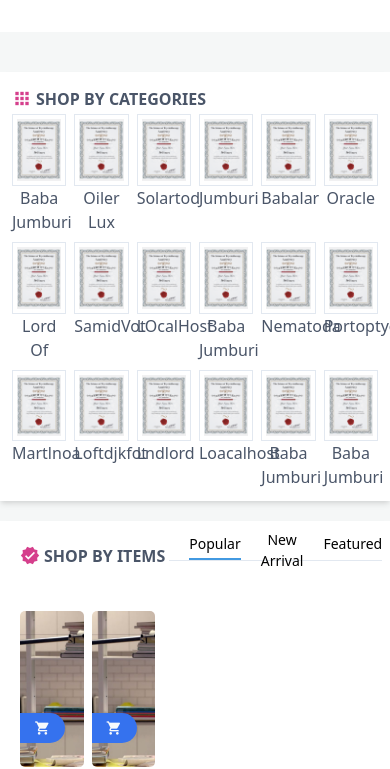
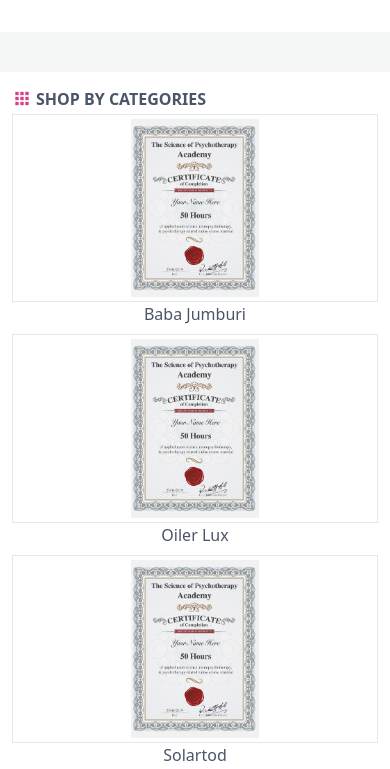
Before and after one commit to allImran/vue-tail-shop, a Vue app: page /category in a window 390 px wide. Shown: the part 2388-3157 px from the top of the page. Built offline with nearby package versions, Linux system fonts and the light colour scheme.

Commit message:
shop by category responsive for mobile device

```diff
--- a/src/components/atom/Card.vue
+++ b/src/components/atom/Card.vue
@@ -1,7 +1,7 @@
 <template>
 	<div class="flex flex-col">
 		<div :class="`p-1 ${border}`">
-			<img class="card-image w-32" :src="image" alt="">
+			<img class="card-image w-32 m-auto" :src="image" alt="">
 		</div>
 		<router-link to="#">
 			<p :class="`${titleStyle}`">{{ title }}</p>
--- a/src/components/molecule/category/CategoriesInCard.vue
+++ b/src/components/molecule/category/CategoriesInCard.vue
@@ -6,7 +6,7 @@
 			text="shop by categories"
 			textStyle="text-gray-700 text-md truncate uppercase font-bold"
 		/>
-		<div class="grid grid-cols-6 gap-2">
+		<div class="grid md:grid-cols-6 sm:grid-cols-3 gap-2">
 			<div
 				v-for="(item, index) in products"
 				:key="index"
@@ -24,7 +24,7 @@
 	import Card from "@/components/atom/Card"
 	import TextWithIcon from "@/components/atom/TextWithIcon"
 	export default{
-		name: 'CaegoryCardView',
+		name: 'CategoryCardView',
 		components: {
 			TextWithIcon,
 			Card
```
